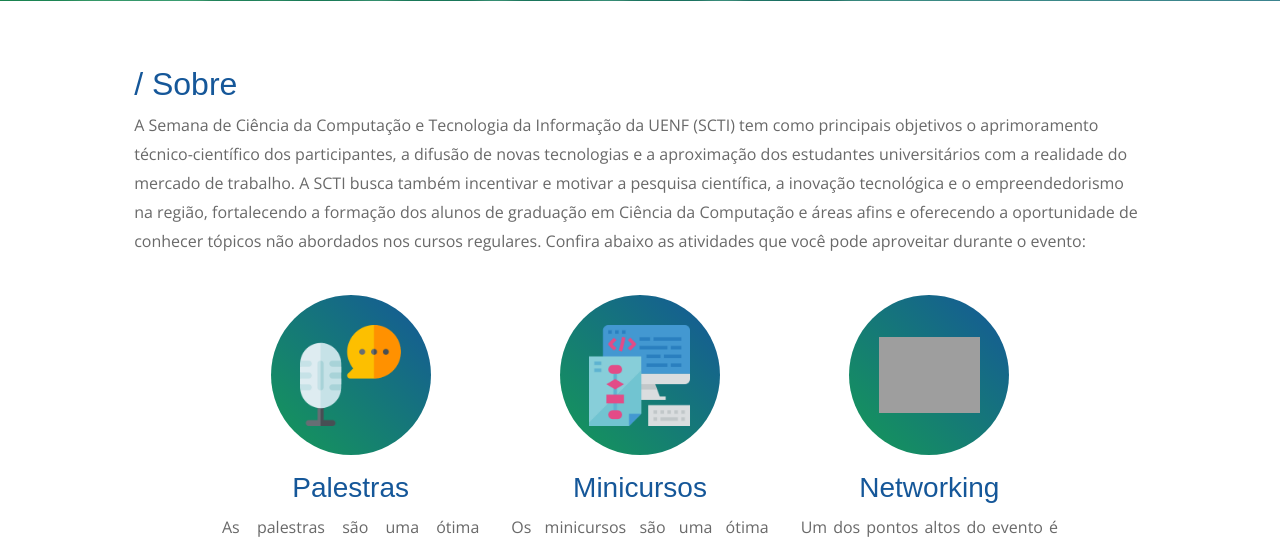
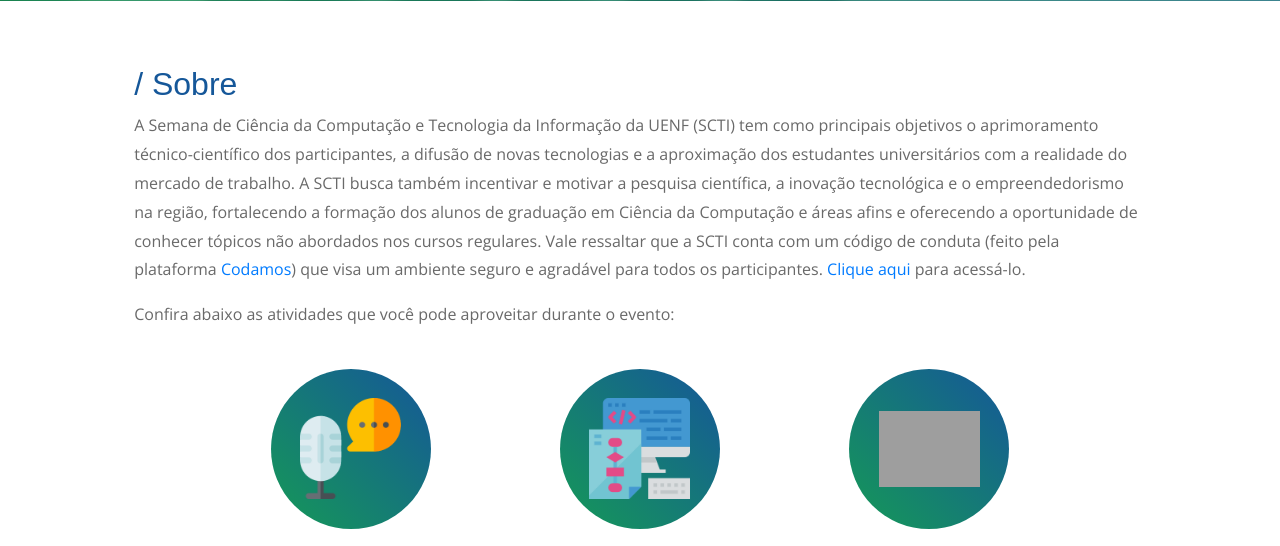
Before and after one commit to sctiuenf/scti-site, a PHP site: page /scti/ in a window 1280 px wide. Shown: the part 799-1345 px from the top of the page. Run offline with PHP 8.4, Linux system fonts and the light colour scheme; data that the repository does not hold is empty; some libraries are stand-ins or nearby versions; some web fonts are replaced; grey boxes are pictures that could not be loaded.

Commit message:
Código de conduta

```diff
--- a/index.php
+++ b/index.php
@@ -27,7 +27,9 @@ require_once $root_dir_path.'/models/User.php';
     <section id="sec-sobre" class="container-fluid justify-content-center d-flex">
         <div class="col-12 col-sm-11 col-xl-10">
             <h2>/ Sobre</h2>
-            <p>A Semana de Ciência da Computação e Tecnologia da Informação da UENF (SCTI) tem como principais objetivos o aprimoramento técnico-científico dos par&shy;ti&shy;ci&shy;pan&shy;tes, a difusão de novas tecnologias e a aproximação dos estudantes uni&shy;ver&shy;sitários com a realidade do mercado de trabalho. A SCTI busca também incentivar e mo&shy;tivar a pesquisa científica, a inovação tecnológica e o em&shy;preende&shy;dorismo na região, fortalecendo a formação dos alunos de graduação em Ciência da Com&shy;pu&shy;ta&shy;ção e áreas afins e oferecendo a oportunidade de conhecer tópicos não abordados nos cursos regulares. Confira abaixo as atividades que você pode aproveitar durante o evento:</p>
+            <p>A Semana de Ciência da Computação e Tecnologia da Informação da UENF (SCTI) tem como principais objetivos o aprimoramento técnico-científico dos par&shy;ti&shy;ci&shy;pan&shy;tes, a difusão de novas tecnologias e a aproximação dos estudantes uni&shy;ver&shy;sitários com a realidade do mercado de trabalho. A SCTI busca também incentivar e mo&shy;tivar a pesquisa científica, a inovação tecnológica e o em&shy;preende&shy;dorismo na região, fortalecendo a formação dos alunos de graduação em Ciência da Com&shy;pu&shy;ta&shy;ção e áreas afins e oferecendo a oportunidade de conhecer tópicos não abordados nos cursos regulares.
+            Vale ressaltar que a SCTI conta com um código de conduta (feito pela plataforma <a href="https://www.codamos.club" target="blank" rel="noopener">Codamos</a>) que visa um ambiente seguro e agradável para todos os participantes. <a href="<?=$root_url?>/assets/docs/codigo_de_conduta.pdf" target="blank" rel="noopener">Clique aqui</a> para acessá-lo.</p>
+            <p>Confira abaixo as atividades que você pode aproveitar durante o evento:</p>
 
 
             <div class="row events justify-content-center">
@@ -90,6 +92,8 @@ require_once $root_dir_path.'/models/User.php';
                     </div>
                 </div>
             </div>
+
+
         </div>
     </section>
     <section id="programacao" class="container-fluid justify-content-center d-flex">
```
Also changed, not shown: 1 other file.
